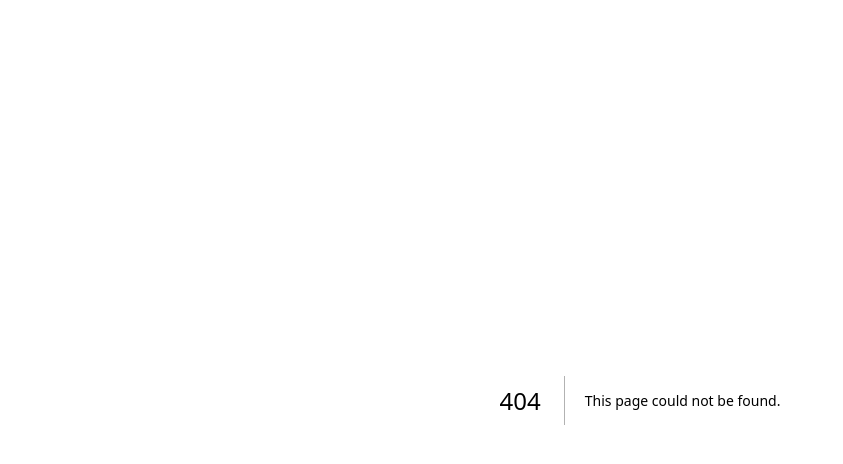
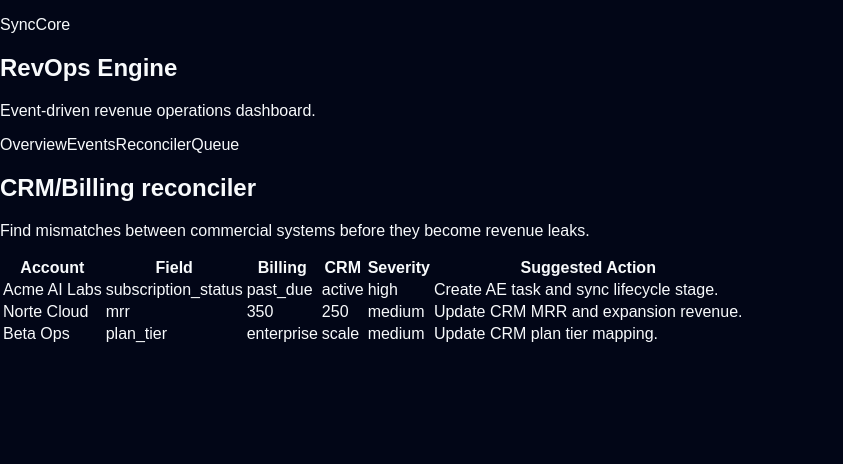
Before and after one commit to lacadaemon94/synccore-revops-engine, a Next.js app in the folder apps/dashboard/: page /reconciler in a window 1280 px wide. Before the commit this address had no page. Shown: the top 464 px of the page, without its empty margins (0-843 px from the left). Built offline with nearby package versions, Linux system fonts and the light colour scheme.

Commit message:
chore: add reconciler page

```diff
--- /dev/null
+++ b/apps/dashboard/app/reconciler/page.tsx
@@ -0,0 +1,25 @@
+import { AppShell } from "../../components/app-shell";
+import { DataTable } from "../../components/data-table";
+import { discrepancies } from "../../lib/demo-data";
+
+export default function ReconcilerPage() {
+  return (
+    <AppShell>
+      <h2 className="text-3xl font-semibold">CRM/Billing reconciler</h2>
+      <p className="mt-2 text-slate-400">Find mismatches between commercial systems before they become revenue leaks.</p>
+      <div className="mt-6">
+        <DataTable
+          rows={discrepancies}
+          columns={[
+            { key: "account", header: "Account", render: (row) => row.accountName },
+            { key: "field", header: "Field", render: (row) => row.fieldName },
+            { key: "billing", header: "Billing", render: (row) => row.sourceAValue },
+            { key: "crm", header: "CRM", render: (row) => row.sourceBValue },
+            { key: "severity", header: "Severity", render: (row) => row.severity },
+            { key: "action", header: "Suggested Action", render: (row) => row.suggestedAction }
+          ]}
+        />
+      </div>
+    </AppShell>
+  );
+}
```
